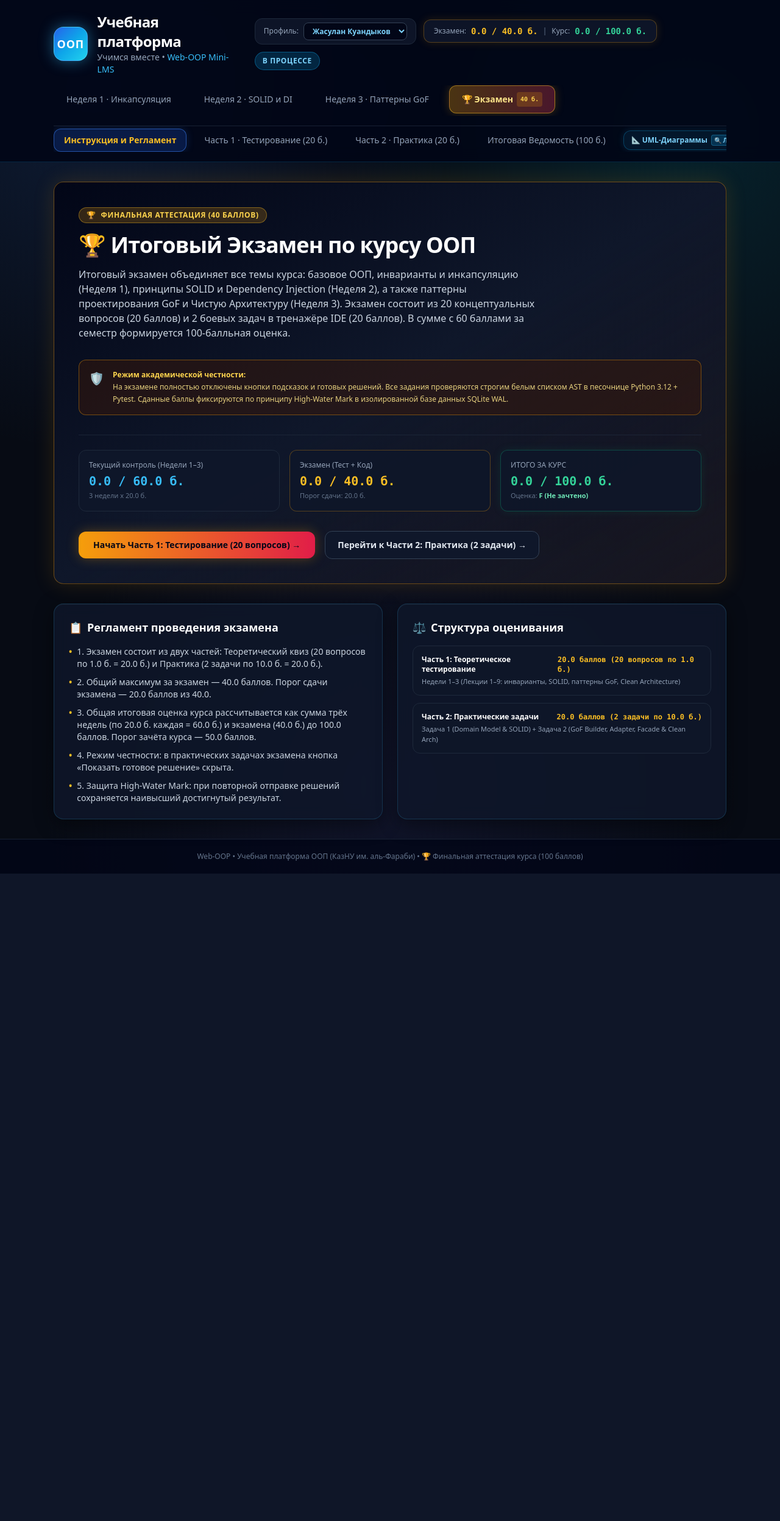
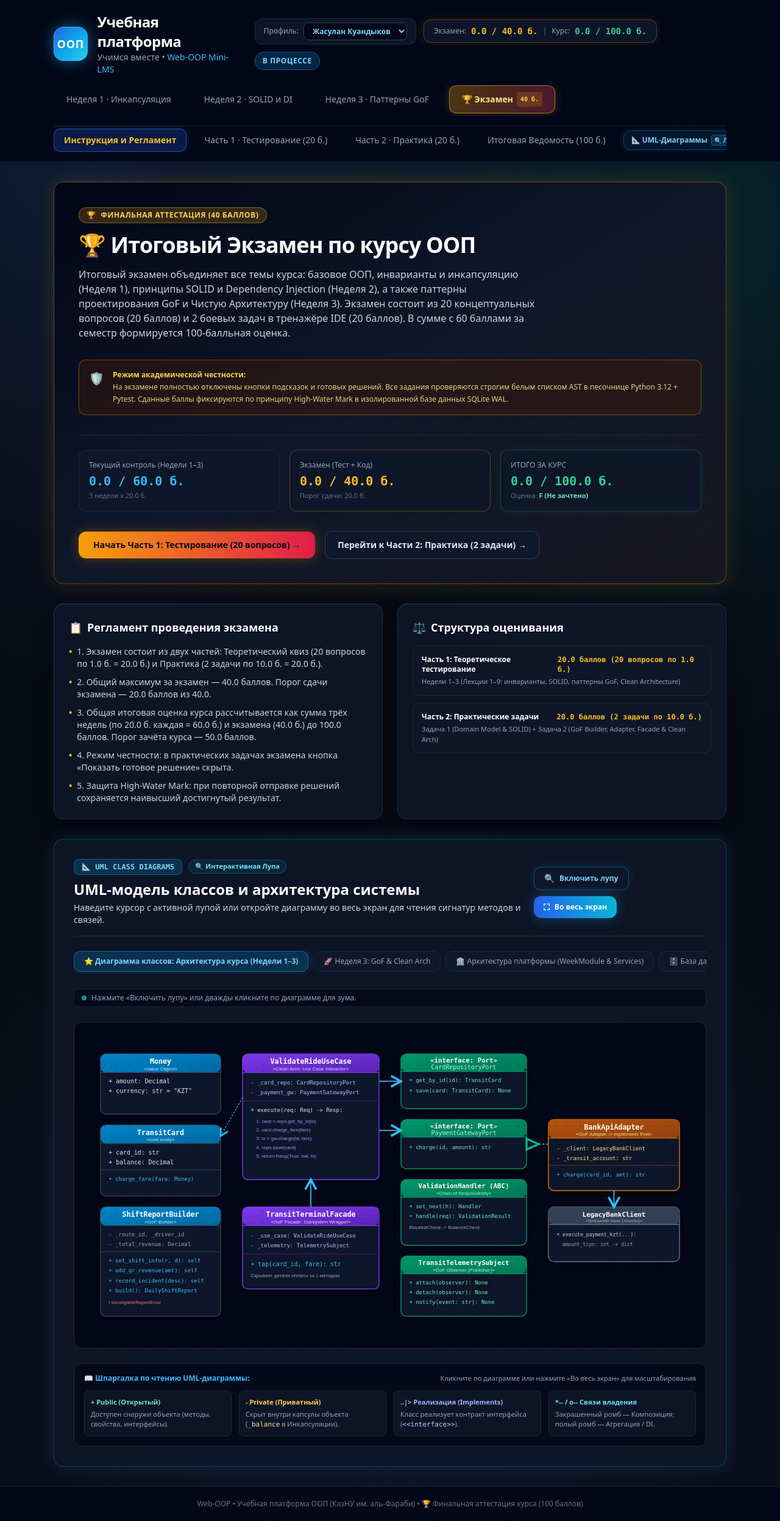
Before and after one commit to Kazahtelecom/Jasulan-Course, a FastAPI app: page /exam in a window 1280 px wide. Shown: the whole page at 61% size. Before the commit the page ends 1433 px from the top, so only its background shows below. Run offline with FastAPI, Linux system fonts and the light colour scheme; data comes from the database, SQL or seed files in the repository; data that the repository does not hold is empty; some libraries are stand-ins or nearby versions.

Commit message:
fix(ui): integrate interactive UML diagram viewer into exam page with modal support

```diff
--- a/app/static/js/app.js
+++ b/app/static/js/app.js
@@ -35,7 +35,10 @@ function switchSubTab(tabId) {
     }
 
     const validTabs = ["home", "theory", "practice", "quiz", "results"];
-    const target = validTabs.includes(tabId) ? tabId : "home";
+    let target = validTabs.includes(tabId) ? tabId : "home";
+    if (ACTIVE_WEEK === "exam" && target === "theory") {
+        target = "home";
+    }
 
     document.querySelectorAll(".subtab-btn").forEach((btn) => {
         const isCurrent = btn.dataset.tab === target;
@@ -887,6 +890,18 @@ let panStartY = 0;
  * Quick jump from any tab/header to the UML diagram section in Theory
  */
 function openUmlDiagramSection() {
+    if (ACTIVE_WEEK === "exam") {
+        const currentActiveSubtab = document.querySelector(".subtab-btn.subtab-active")?.dataset.tab;
+        if (currentActiveSubtab === "home") {
+            const sec = document.getElementById("uml-diagram-section");
+            if (sec) {
+                sec.scrollIntoView({ behavior: "smooth", block: "start" });
+                return;
+            }
+        }
+        openUmlFullscreen();
+        return;
+    }
     switchSubTab("theory");
     setTimeout(() => {
         const sec = document.getElementById("uml-diagram-section");
@@ -927,7 +942,7 @@ function switchUmlDiagramTab(tabKey) {
         const pane = document.getElementById("uml-diagram-week3");
         if (pane) pane.classList.remove("hidden");
     } else if (tabKey === "week") {
-        const activeWeekId = ACTIVE_WEEK === "3" ? "uml-diagram-week3" : (ACTIVE_WEEK === "2" ? "uml-diagram-week2" : "uml-diagram-week1");
+        const activeWeekId = ACTIVE_WEEK === "3" || ACTIVE_WEEK === "exam" ? "uml-diagram-week3" : (ACTIVE_WEEK === "2" ? "uml-diagram-week2" : "uml-diagram-week1");
         const pane = document.getElementById(activeWeekId);
         if (pane) pane.classList.remove("hidden");
     } else if (tabKey === "arch") {
@@ -1091,7 +1106,19 @@ function openUmlFullscreen() {
 
     // Determine title
     let title = "UML-диаграмма классов: Неделя 1 (Инкапсуляция SmartCard)";
-    if (currentUmlTab === "week3" || (currentUmlTab === "week" && ACTIVE_WEEK === "3")) {
+    if (ACTIVE_WEEK === "exam") {
+        if (currentUmlTab === "week1") {
+            title = "UML-диаграмма классов: Неделя 1 (Инкапсуляция и SmartCard)";
+        } else if (currentUmlTab === "week2") {
+            title = "UML-диаграмма классов: Неделя 2 (SOLID & Dependency Injection)";
+        } else if (currentUmlTab === "arch") {
+            title = "Архитектура платформы Web-OOP (WeekModule & Services)";
+        } else if (currentUmlTab === "db") {
+            title = "ER-диаграмма базы данных (SQLite: Student, Progress, Submissions)";
+        } else {
+            title = "UML-диаграмма классов: Неделя 3 (Паттерны GoF и Clean Architecture)";
+        }
+    } else if (currentUmlTab === "week3" || (currentUmlTab === "week" && ACTIVE_WEEK === "3")) {
         title = "UML-диаграмма классов: Неделя 3 (Паттерны GoF и Clean Architecture)";
     } else if (currentUmlTab === "week2" || (currentUmlTab === "week" && ACTIVE_WEEK === "2")) {
         title = "UML-диаграмма классов: Неделя 2 (SOLID & Dependency Injection)";
@@ -1103,7 +1130,10 @@ function openUmlFullscreen() {
     if (modalTitle) modalTitle.textContent = title;
 
     // Find visible SVG and clone into modal
-    const visiblePane = document.querySelector(".uml-diagram-pane:not(.hidden)");
+    let visiblePane = document.querySelector(".uml-diagram-pane:not(.hidden)");
+    if (!visiblePane) {
+        visiblePane = document.getElementById("uml-diagram-week3") || document.getElementById("uml-diagram-week1");
+    }
     if (visiblePane) {
         const svg = visiblePane.querySelector("svg");
         if (svg) {
--- a/app/templates/components/uml_viewer.html
+++ b/app/templates/components/uml_viewer.html
@@ -112,7 +112,7 @@
 
         >
 
-            ⭐ Диаграмма классов: Неделя {{ active_week|default(1) }} ({% if active_week|default(1) == 3 %}GoF & Clean Arch{% elif active_week|default(1) == 2 %}SOLID & DI{% else %}Инкапсуляция{% endif %})
+            ⭐ Диаграмма классов: {% if active_week == 'exam' %}Архитектура курса (Недели 1–3){% else %}Неделя {{ active_week|default(1) }} ({% if active_week|default(1) == 3 %}GoF & Clean Arch{% elif active_week|default(1) == 2 %}SOLID & DI{% else %}Инкапсуляция{% endif %}){% endif %}
 
         </button>
 
@@ -212,7 +212,7 @@
 
         <!-- 1. DIAGRAM: WEEK 1 (SmartCard, Passenger, Validator) -->
 
-        <div id="uml-diagram-week1" class="uml-diagram-pane w-full {% if active_week|default(1) != 1 %}hidden{% endif %}">
+        <div id="uml-diagram-week1" class="uml-diagram-pane w-full {% if active_week|default(1) != 1 or active_week == 'exam' %}hidden{% endif %}">
 
             <svg id="svg-week1" viewBox="0 0 1020 480" class="w-full h-auto max-h-[500px]" xmlns="http://www.w3.org/2000/svg">
 
@@ -658,7 +658,7 @@
 
         <!-- 2B. DIAGRAM: WEEK 3 (GoF Patterns & Clean Architecture) -->
 
-        <div id="uml-diagram-week3" class="uml-diagram-pane w-full {% if active_week|default(1) != 3 %}hidden{% endif %}">
+        <div id="uml-diagram-week3" class="uml-diagram-pane w-full {% if active_week|default(1) != 3 and active_week != 'exam' %}hidden{% endif %}">
 
             <svg id="svg-week3" viewBox="0 0 1120 560" class="w-full h-auto max-h-[560px]" xmlns="http://www.w3.org/2000/svg">
 
--- a/app/templates/exam.html
+++ b/app/templates/exam.html
@@ -115,6 +115,9 @@
                     </div>
                 </div>
             </div>
+
+            <!-- Interactive UML Class Diagrams Viewer for Exam -->
+            {% include "components/uml_viewer.html" %}
         </section>
 
         <!-- ============================================================= -->
```
Also changed, not shown: tests/test_exam.py (+4 -0 lines).
